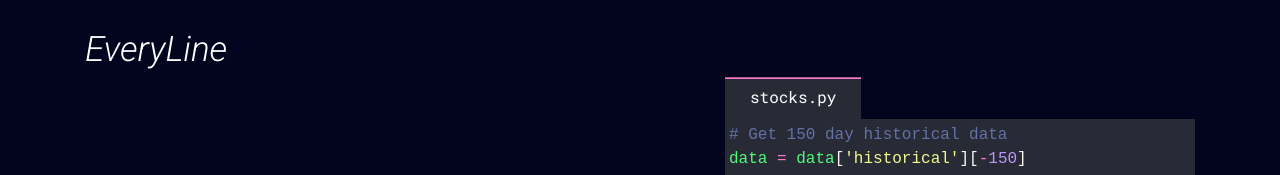
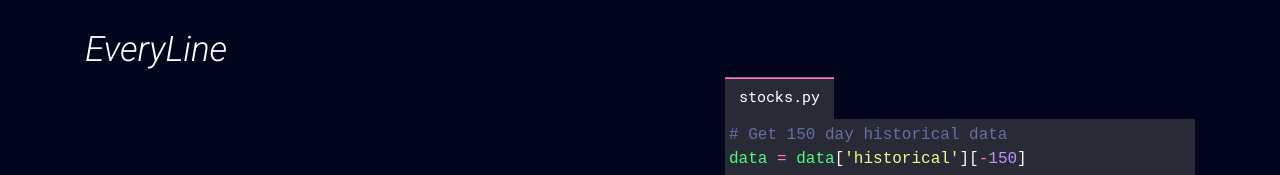
Before and after one commit to andrewroblesdev/EveryLine, a Next.js app: page / in a window 1280 px wide. Shown: the top 175 px of the page. Built offline with nearby package versions, Linux system fonts and the light colour scheme.

Commit message:
Change tab styling

```diff
--- a/components/editor/tab/tab.module.css
+++ b/components/editor/tab/tab.module.css
@@ -14,6 +14,7 @@
 
 .tab p {
     font-family: 'Roboto Mono', monospace;
-    padding-left: 25px;
-    padding-right: 25px;
+    padding-left: 14px;
+    padding-right: 14px;
+    font-size: 15px;
 }
```
